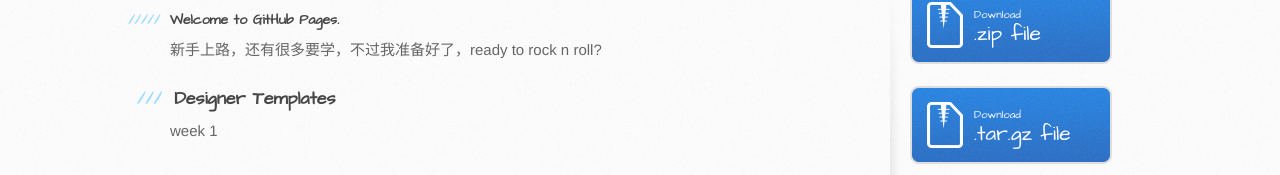
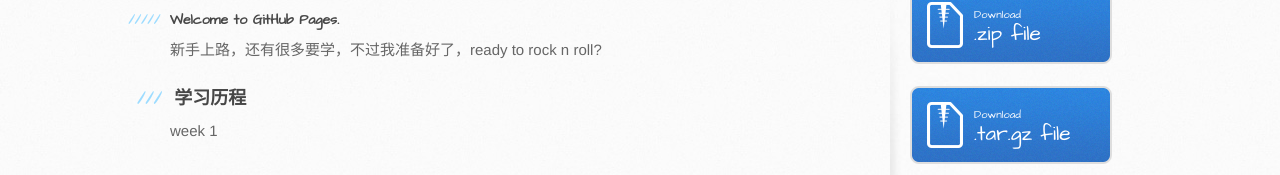
Before and after one commit to lancelotH/Drucker, a plain HTML site: page index.html in a window 1280 px wide. Shown: the part 246-421 px from the top of the page. Drawn offline with Linux system fonts and the light colour scheme.

Commit message:
Update index.html

```diff
--- a/index.html
+++ b/index.html
@@ -34,7 +34,7 @@
 <p>新手上路，还有很多要学，不过我准备好了，ready to rock n roll?</p>
 
 <h3>
-<a id="学习历程" class="anchor" href="#学习历程" aria-hidden="true"><span aria-hidden="true" class="octicon octicon-link"></span></a>Designer Templates</h3>
+<a id="学习历程" class="anchor" href="#学习历程" aria-hidden="true"><span aria-hidden="true" class="octicon octicon-link"></span></a>学习历程</h3>
 
 <p>week 1</p>
         </section>
```
